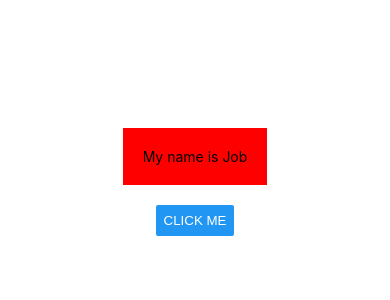
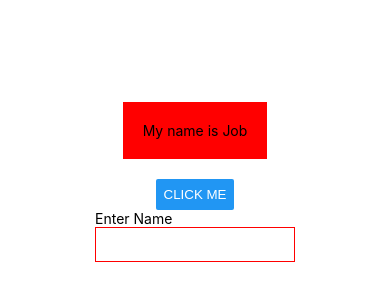
Before and after one commit to react-native-jovan/my-first-app-learn, a React Native app: screen / in a window 390 px wide. Shown: the part 240-540 px from the top of the page. Built offline with nearby package versions, Linux system fonts and the light colour scheme.

Commit message:
text input

```diff
--- a/App.js
+++ b/App.js
@@ -1,6 +1,6 @@
 import { StatusBar } from 'expo-status-bar';
 import React,{useState} from 'react';
-import { Button, StyleSheet, Text, View } from 'react-native';
+import { Button, StyleSheet, Text, View,TextInput } from 'react-native';
 
 export default function App() {
   const [name,setName]=useState('Job')
@@ -16,6 +16,10 @@ export default function App() {
         <Text style={styles.button}>
           <Button title="click Me" onPress={handleName}/>
         </Text>
+      </View>
+      <View>
+        <Text>Enter Name</Text>
+        <TextInput style={styles.input}/>
       </View>
       <StatusBar style="auto" />
     </View>
@@ -36,5 +40,12 @@ const styles = StyleSheet.create({
   },
   button:{
     marginTop: 20
-  }
+  },
+  input:{
+    borderWidth: 1,
+    borderColor:'red',
+    padding: 8,
+    width: 200
+  },
+
 });
```
